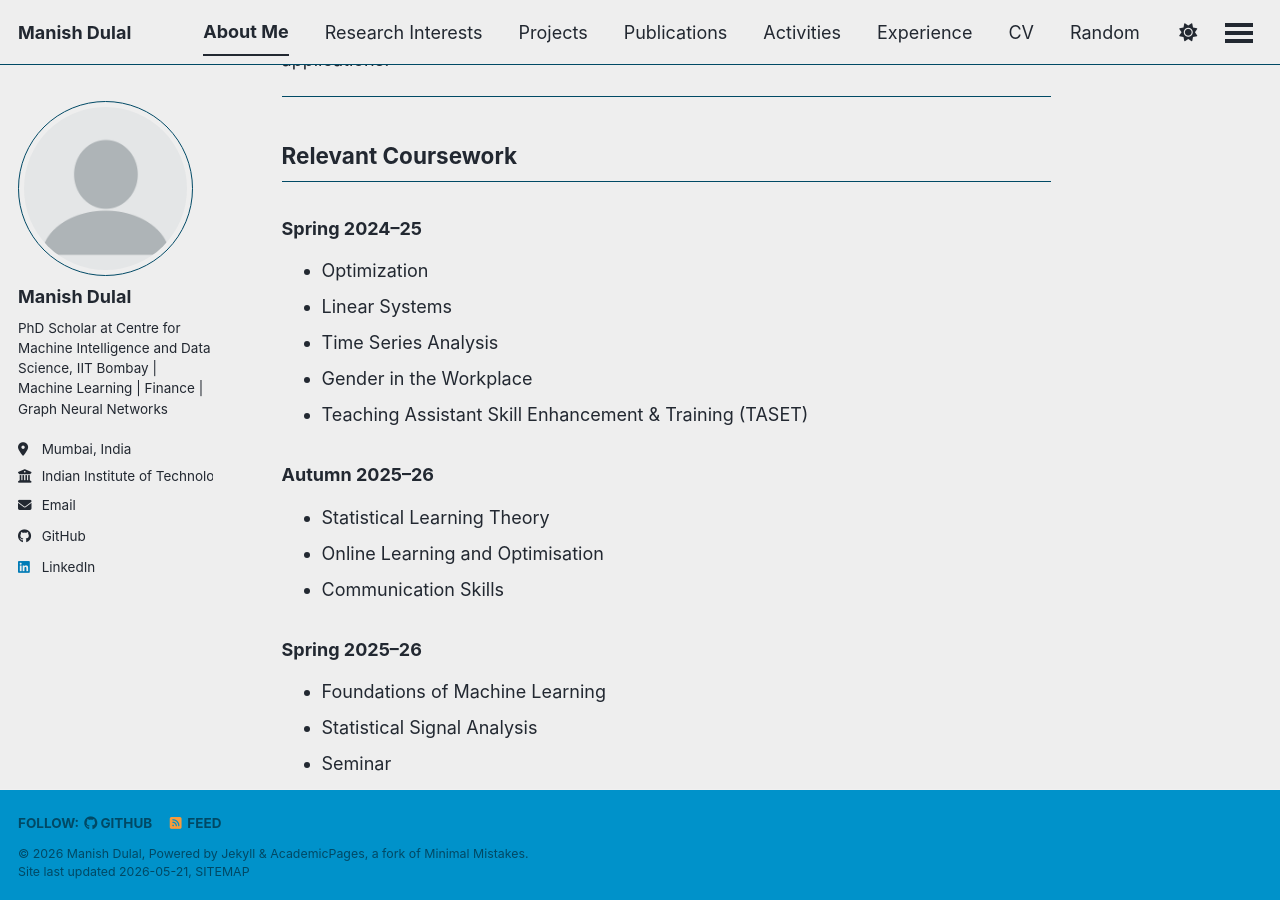
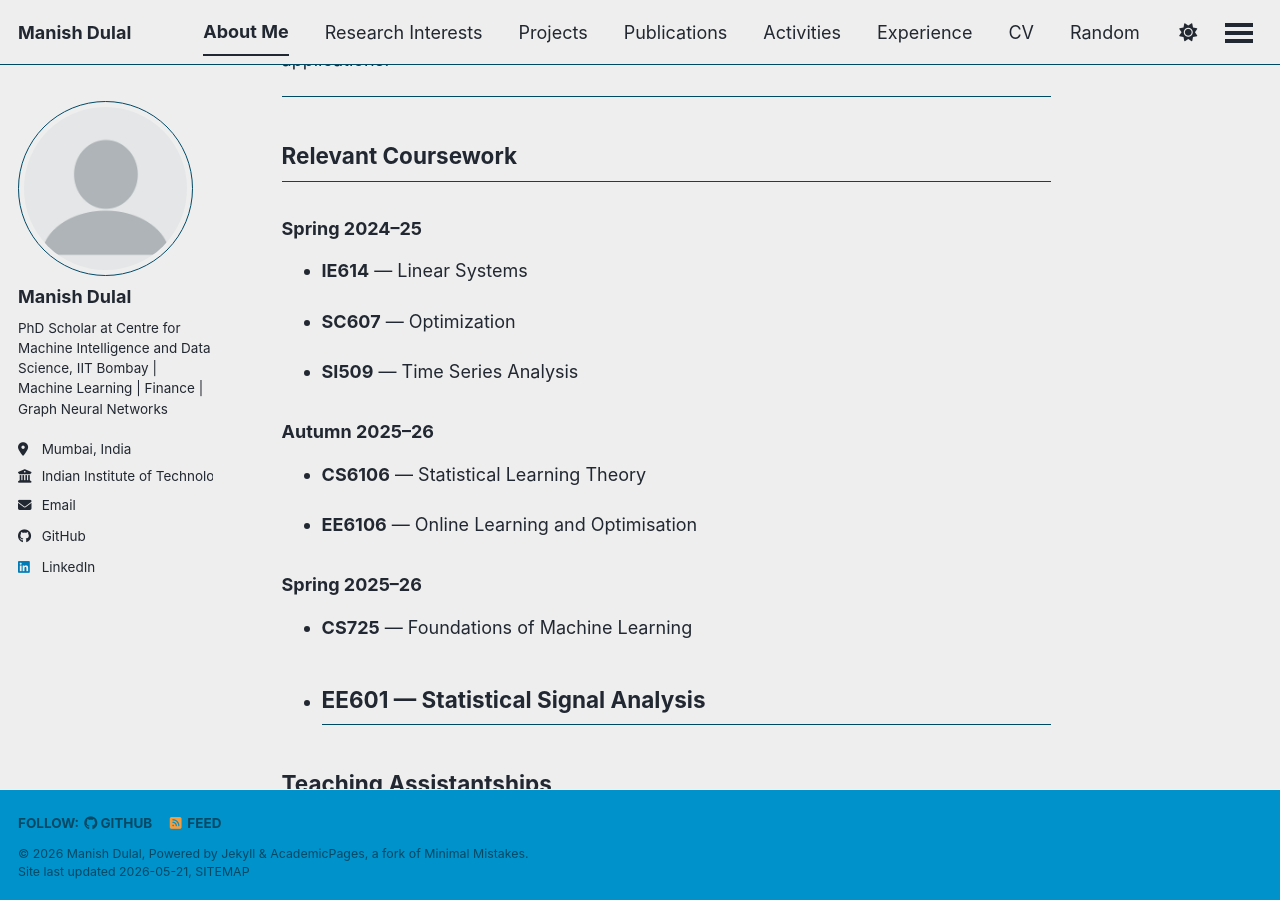
Before and after one commit to ManishDulal/manishdulal.github.io, a Jekyll site: the page built from _pages/about-me.md, in a window 1280 px wide and 900 px high, scrolled down 360 px. Built offline with Jekyll 4.4.1, drawn with Linux system fonts in a browser that asks for light colours; a script bundle is joined from its source files by our own code; library files that are not in the unit come from our copies.

Commit message:
Format coursework section with course codes

```diff
--- a/_pages/about-me.md
+++ b/_pages/about-me.md
@@ -15,22 +15,26 @@ Prior to beginning my doctoral studies, I worked at Tata Consultancy Services an
 ## Relevant Coursework
 
 ### Spring 2024–25
-- Optimization
-- Linear Systems
-- Time Series Analysis
-- Gender in the Workplace
-- Teaching Assistant Skill Enhancement & Training (TASET)
+
+
+- **IE614** — Linear Systems
+
+- **SC607** — Optimization
+
+- **SI509** — Time Series Analysis
+
 
 ### Autumn 2025–26
-- Statistical Learning Theory
-- Online Learning and Optimisation
-- Communication Skills
+
+- **CS6106** — Statistical Learning Theory
+
+- **EE6106** — Online Learning and Optimisation
 
 ### Spring 2025–26
-- Foundations of Machine Learning
-- Statistical Signal Analysis
-- Seminar
 
+- **CS725** — Foundations of Machine Learning
+
+- **EE601** — Statistical Signal Analysis
 ---
 
 ## Teaching Assistantships
```
